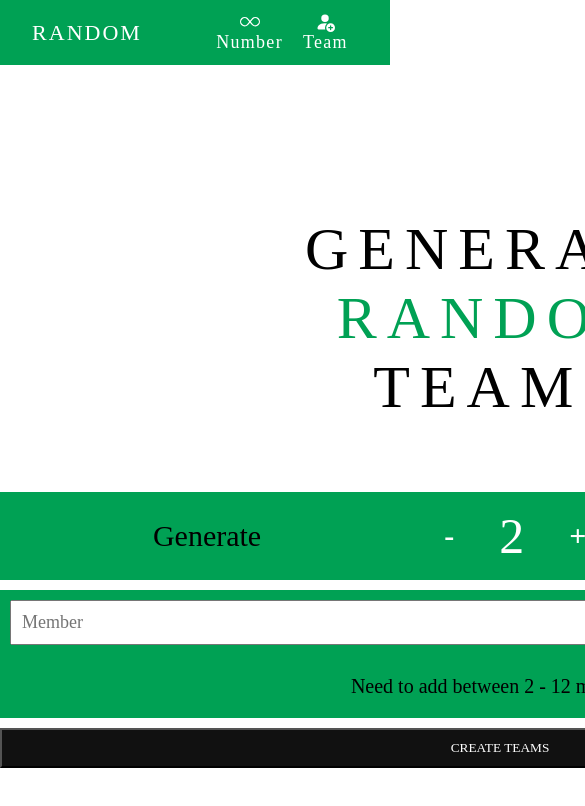
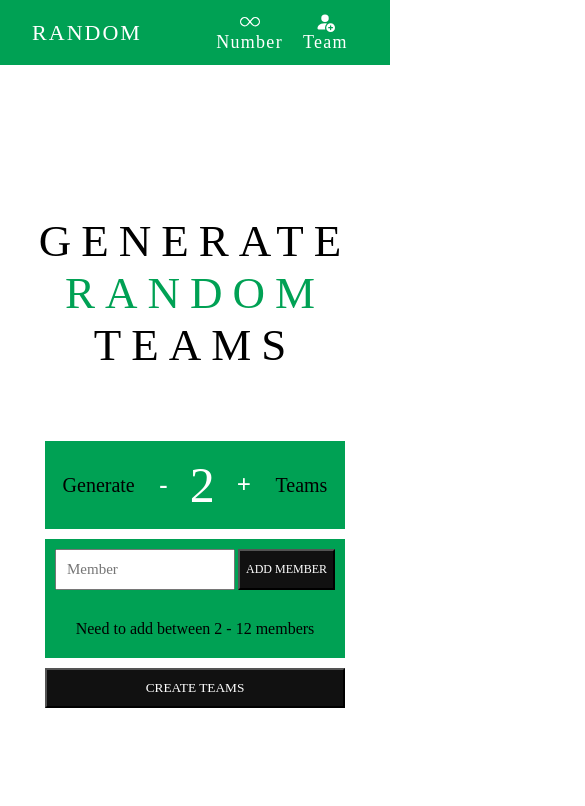
Before and after one commit to jonathanpoblet/random, a React (Vite) app: page /random/randomteam in a window 390 px wide. Shown: the top 806 px of the page, 585 px wide, since content can reach past the window. Built offline with nearby package versions, Linux system fonts and the light colour scheme.

Commit message:
full responsive finished

```diff
--- a/src/components/Cards/CardMember/cardmember.css
+++ b/src/components/Cards/CardMember/cardmember.css
@@ -15,3 +15,9 @@
     margin: 0px 8px;
     cursor: pointer;
 }
+
+@media screen and (max-width: 1120px) {
+    .card-member {
+        width: 279px;
+    }
+}
--- a/src/screens/Team/Team.jsx
+++ b/src/screens/Team/Team.jsx
@@ -60,7 +60,6 @@ const Team = () => {
         }
     }
 
-    //Terminar
     function deleteMember(index) {
         const membersArray = [...members];
         membersArray.splice(index,1)
--- a/src/screens/Team/team.css
+++ b/src/screens/Team/team.css
@@ -161,6 +161,7 @@
     background-color: rgb(224, 224, 224);
 }
 
+
 .all-members-button {
     display: flex;
     flex-direction: row;
@@ -187,3 +188,73 @@
     background-color: #111;
     cursor: pointer;
 }
+
+@media screen and (max-width: 1120px) {
+    .member-container,
+    .team-container {
+        width: 650px;
+    }
+    .members {
+        width: 650px;
+    }
+    .members-button {
+        width: 650px;
+    }
+    .all-members-button {
+        width: 650px;
+    }
+    .teams-list {
+        width: 650px;
+    }
+}
+
+
+@media screen and (max-width: 900px) {
+    .member-title1,
+    .member-title2 {
+        font-size: 45px;
+    }
+}
+
+@media screen and (max-width: 730px) {
+    .member-container,
+    .team-container,
+    .members,
+    .members-button,
+    .all-members-button,
+    .teams-list{
+        width: 300px;
+    }
+    .member-container-header-title {
+        font-size: 20px;
+    }
+
+    .member-container-numberTeams-operations {
+        font-size: 25px;
+        margin: 0px 22px;
+        font-weight: 700;
+    }
+    .members-add-input {
+        width: 65%;
+        padding: 10px;
+        font-size: 15px;
+    }
+
+    .members-add-button {
+        width: 35%;
+        margin-left: 1%;
+        font-size: 12px;
+    }
+    .members-needToAdd {
+        font-size: 16px;
+        padding: 20px;
+        text-align: center;
+    }
+    .allteams {
+        width: 100%;
+        margin: 10px;
+    }
+    .member-title1 {
+        padding: 0px 0px;
+    }
+}
```
